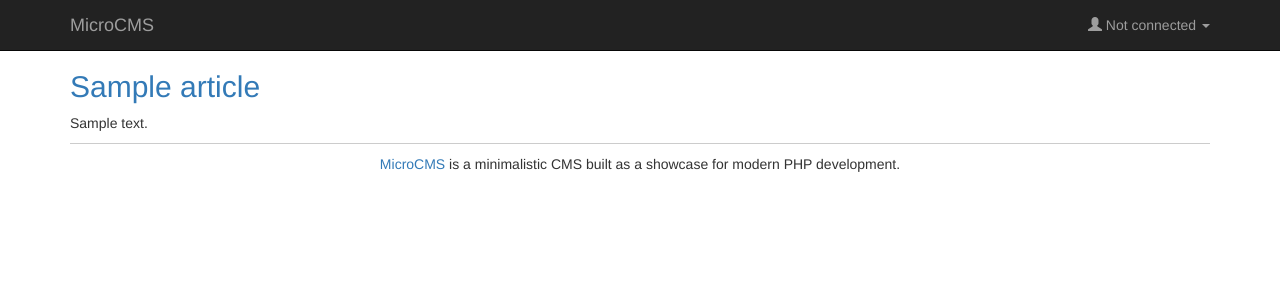
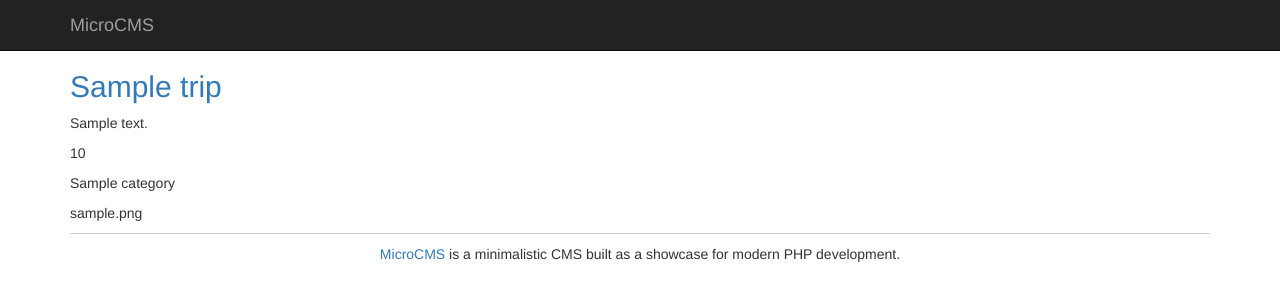
Before and after one commit to JoymangulJensen/VeryGoodTrip, a PHP site: template views/index.html.twig in a window 1280 px wide. Shown: the top 301 px of the page. Run offline with PHP 8.4, Linux system fonts and the light colour scheme; the template is opened without the code that fills it: most values are stand-ins (such as "Sample title", 1, 10 or a date in 2020); some libraries are stand-ins or nearby versions.

Commit message:
Change namespace;connect to veryGoodTrip database;Fast draft: showing of all trips for testing

```diff
--- a/app/config/prod.php
+++ b/app/config/prod.php
@@ -6,8 +6,8 @@ $app['db.options'] = array(
     'charset'  => 'utf8',
     'host'     => 'localhost',
     'port'     => '3306',
-    'dbname'   => 'microcms',
-    'user'     => 'microcms_user',
+    'dbname'   => 'verygoodtrip',
+    'user'     => 'verygoodtrip_user',
     'password' => 'secret',
 );
 
--- a/app/routes.php
+++ b/app/routes.php
@@ -1,8 +1,9 @@
 <?php
 
 // Home page
-$app->get('/', "MicroCMS\Controller\HomeController::indexAction")->bind('home');
+$app->get('/', "VeryGoodTrip\Controller\HomeController::indexAction")->bind('home');
 
+/*
 // Detailed info about an article
 $app->match('/article/{id}', "MicroCMS\Controller\HomeController::articleAction")->bind('article');
 
@@ -47,3 +48,4 @@ $app->post('/api/article', "MicroCMS\Controller\ApiController::addArticleAction"
 
 // API : remove an article
 $app->delete('/api/article/{id}', "MicroCMS\Controller\ApiController::deleteArticleAction")->bind('api_article_delete');
+*/
--- a/composer.json
+++ b/composer.json
@@ -19,6 +19,6 @@
         "symfony/css-selector": "2.7.*"
     },
     "autoload": {
-        "psr-4": {"MicroCMS\\": "src"}
+        "psr-4": {"VeryGoodTrip\\": "src"}
     }
 }
--- a/src/Controller/AdminController.php
+++ b/src/Controller/AdminController.php
@@ -1,6 +1,6 @@
 <?php
 
-namespace MicroCMS\Controller;
+namespace VeryGoodTrip\Controller;
 
 use Silex\Application;
 use Symfony\Component\HttpFoundation\Request;
--- a/src/DAO/ArticleDAO.php
+++ b/src/DAO/ArticleDAO.php
@@ -2,7 +2,6 @@
 
 namespace MicroCMS\DAO;
 
-use Doctrine\DBAL\Connection;
 use MicroCMS\Domain\Article;
 
 class ArticleDAO extends DAO
--- a/src/DAO/CommentDAO.php
+++ b/src/DAO/CommentDAO.php
@@ -2,7 +2,6 @@
 
 namespace MicroCMS\DAO;
 
-use Doctrine\DBAL\Connection;
 use MicroCMS\Domain\Comment;
 
 class CommentDAO extends DAO
--- a/views/index.html.twig
+++ b/views/index.html.twig
@@ -3,10 +3,13 @@
 {% block title %}Home{% endblock %}
 
 {% block content %}
-    {% for article in articles %}
+    {% for trip in trips %}
         <article>
-            <h2><a class="articleTitle" href="{{ path('article', { 'id': article.id }) }}">{{ article.title }}</a></h2>
-            <p>{{ article.content }}</p>
+            <h2><a class="articleTitle" href="#">{{ trip.name }}</a></h2>
+            <p>{{ trip.description }}</p>
+            <p>{{ trip.price }}</p>
+            <p>{{ trip.category }}</p>
+            <p>{{ trip.image }}</p>
         </article>
     {% endfor %}
 {% endblock %}
--- a/views/layout.html.twig
+++ b/views/layout.html.twig
@@ -22,26 +22,7 @@
             </div>
             <div class="collapse navbar-collapse" id="navbar-collapse-target">
                 <ul class="nav navbar-nav navbar-right">
-                    {% if app.user and is_granted('ROLE_ADMIN') %}
-                        <li class="{% if adminMenu is defined %}active{% endif %}"><a href="{{ path('admin') }}"><span class="glyphicon glyphicon-cog"></span> Administration</a></li>
-                    {% endif %}
-                    {% if app.user and is_granted('IS_AUTHENTICATED_FULLY') %}
-                        <li class="dropdown">
-                            <a href="#" class="dropdown-toggle" data-toggle="dropdown">
-                                <span class="glyphicon glyphicon-user"></span> Welcome, {{ app.user.username }} <b class="caret"></b></a>
-                            <ul class="dropdown-menu">
-                                <li><a href="{{ path('logout') }}">Log out</a></li>
-                            </ul>
-                        </li>
-                    {% else %}
-                        <li class="dropdown">
-                            <a href="#" class="dropdown-toggle" data-toggle="dropdown">
-                                <span class="glyphicon glyphicon-user"></span> Not connected <b class="caret"></b></a>
-                            <ul class="dropdown-menu">
-                                <li><a href="{{ path('login') }}">Log in</a></li>
-                            </ul>
-                        </li>
-                    {% endif %}
+
                 </ul>
             </div>
         </div><!-- /.container -->
```
Also changed, not shown: app/app.php (+8 -46 lines), src/Controller/HomeController.php (+4 -3 lines), src/DAO/DAO.php (+2 -10 lines), 3 other files.
